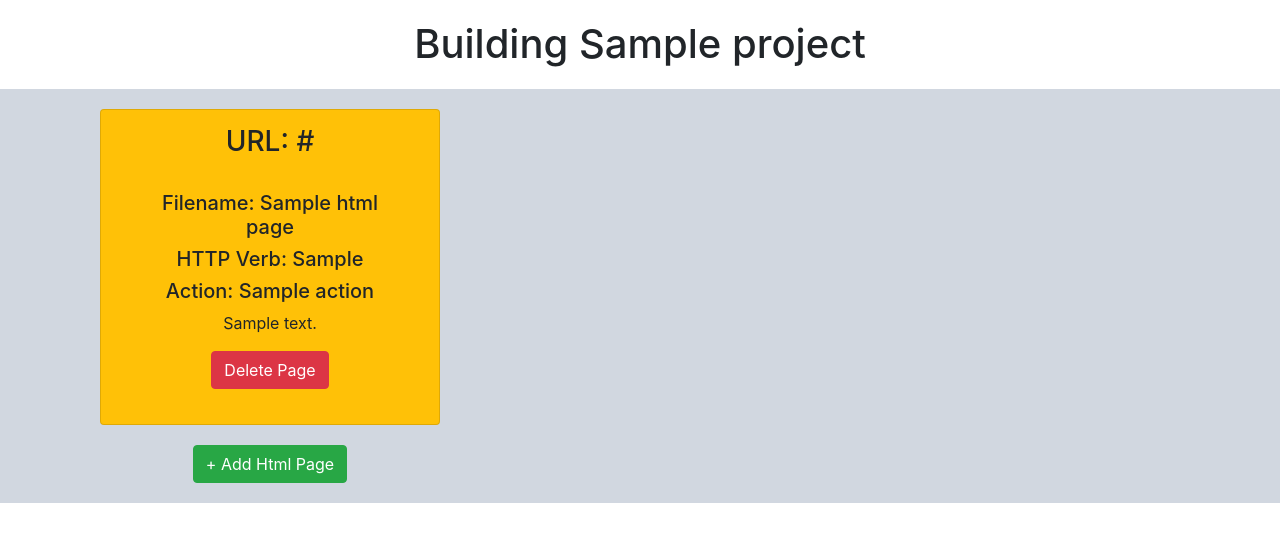
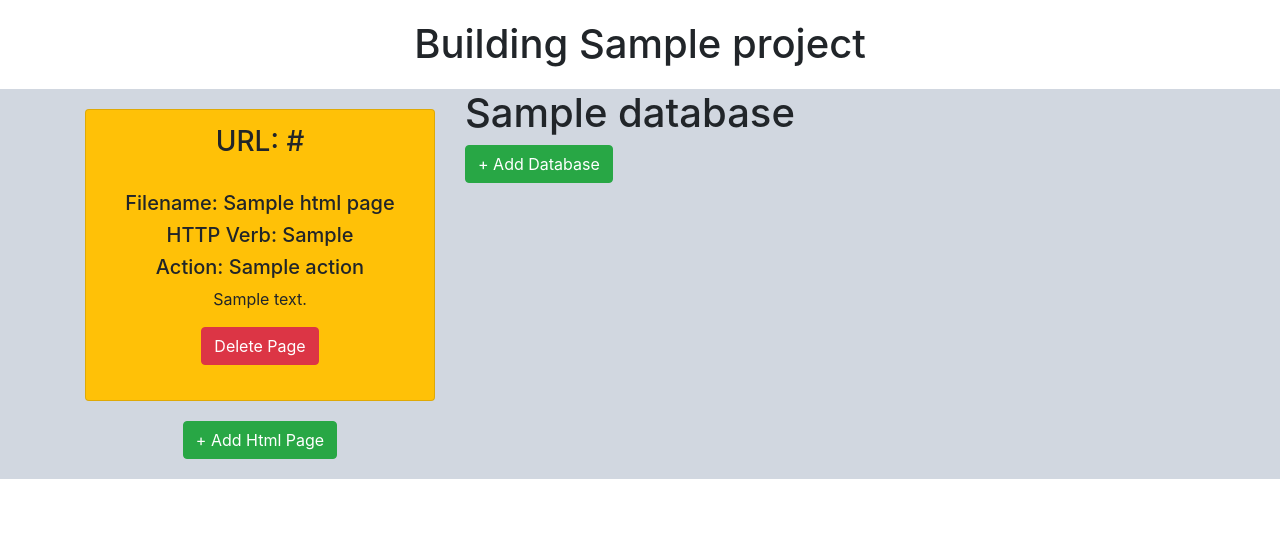
Before and after one commit to APNovichkov/BuildABackend, a Flask app: template templates/builder.html in a window 1280 px wide. Shown: the part 56-598 px from the top of the page. Run offline with Flask 2, Linux system fonts and the light colour scheme; the template is opened without the code that fills it: most values are stand-ins (such as "Sample title", 1, 10 or a date in 2020); some libraries are stand-ins or nearby versions.

Commit message:
[addition] Added database resource functionality

```diff
--- a/app.py
+++ b/app.py
@@ -10,6 +10,7 @@ db = client['BuildABackend']
 # collections
 html_pages = db['html_pages']
 projects = db['projects']
+databases = db['databases']
 
 
 @app.route("/")
@@ -26,6 +27,7 @@ def show_builder(project_id):
     return render_template(
         "builder.html",
         html_pages=html_pages.find({'project_id': project_id}),
+        databases=databases.find({'project_id': project_id}),
         project=projects.find_one({'_id': ObjectId(project_id)}),
         num_html_pages=html_pages.find({'project_id': project_id}).count())
 
@@ -61,6 +63,7 @@ def create_new_project():
 
     return redirect(url_for("show_builder", project_id=project_id))
 
+# CRUD for HTML pages
 @app.route("/builder/add-html", methods=['POST'])
 def add_html_page():
     """Add new HTML page to builder."""
@@ -88,6 +91,23 @@ def remove_html_page(html_page_id):
 
     return redirect(url_for("show_builder", project_id=project_id))
 
+# CRUD for DATABASES
+@app.route("/builder/add-database", methods=['POST'])
+def add_database():
+    """Add new database to builder."""
+
+    collections = request.form.get('collections').split()
+
+    database = {
+        'project_id': request.form.get("project-id"),
+        'framework': request.form.get("database-framework"),
+        'name': request.form.get("name"),
+        'collections': collections}
+
+    databases.insert_one(database)
+
+    return redirect(url_for("show_builder", project_id=database['project_id']))
+
 
 if __name__ == "__main__":
     app.run(debug=True)
--- a/templates/builder.html
+++ b/templates/builder.html
@@ -14,10 +14,10 @@
 
 <div class="row-centered" style="background-color: #D1D7E0">
     <div class="container">
-        <div class="row-centered">
+        <div class="row">
             <!-- HTML PAGES -->
-            <div class="html-pages">
-                <div class="col-md-4" style="text-align: center">
+            <div class="col-md-4" style="text-align: center">
+                <div class="html-pages">
                     <!-- Show all current html_pages -->
                     {% for html_page in html_pages %}
                         <div class="html-snippet">
@@ -32,7 +32,7 @@
                         </div>
                     {% endif %}
 
-                    <!-- Button to Open the Modal -->
+                    <!-- Button to open the Add HTML-page Modal -->
                     <div class="add-html-button">
                         <button type="button" class="btn btn-success" data-toggle="modal" data-target="#add-html-page">
                             + Add Html Page
@@ -44,11 +44,34 @@
                 </div>
             </div>
             <!-- Databases -->
-            <div class="databases">
-                <div class="col-md-4">
+            <div class="col-md-4">
+                <div class="databases">
+                    <!-- Show all current databases -->
+                    {% for database in databases %}
+                        <div class="database-snippet">
+                            <h1>{{ database.name }}</h1>
+                        </div>
+                    {% endfor %}
+
+                    <!-- Show if no databases present -->
+                    {% if num_dabases == 0 %}
+                        <div style="padding-top:15px">
+                            <span class="badge badge-secondary">No Databases yet!</span>
+                        </div>
+                    {% endif %}
+
+                    <!-- Button to open the Add Database Modal -->
+                    <div class="add-database-button">
+                        <button type="button" class="btn btn-success" data-toggle="modal" data-target="#add-database-page">
+                            + Add Database
+                        </button>
+                    </div>
+
+                    {% include "partials/new_database_modal.html" %}
 
                 </div>
             </div>
+
 
             <div class="col-md-4"></div>
         </div>
--- /dev/null
+++ b/templates/partials/new_database_modal.html
@@ -0,0 +1,39 @@
+<!-- The Modal -->
+<div class="modal fade" id="add-database-page">
+    <div class="modal-dialog">
+        <form action="/builder/add-database" method="POST">
+            <div class="modal-content">
+                <div class="modal-header">
+                    <h4 class="modal-title">Add new Database</h4>
+                    <button type="button" class="close" data-dismiss="modal">&times;</button>
+                </div>
+
+                <!-- Modal body -->
+                <div class="modal-body">
+                    <fieldset>
+                        <input type="hidden" name="project-id" value={{ project._id }}>
+
+                        <div class="form-group">
+                            <select name="database-framework" class="custom-select">
+                                <option selected value="flask">Select Database Framework</option>
+                                <option value="flask">Flask</option>
+                            </select>
+                        </div>
+
+                        <div class="form-group">
+                            <input class='form-control' id='db-name' type='text' name='name' placeholder='Database Name'/>
+                        </div>
+                        <div class="form-group">
+                            <textarea class='form-control' id='collection-list' name='collections' rows='2' placeholder='Collection Names(separate with new lines!)'></textarea>
+                        </div>
+                    </fieldset>
+                </div>
+
+                <!-- Modal footer -->
+                <div class="modal-footer justify-content-start">
+                    <button type="submit" class="btn btn-success">Add</button>
+                </div>
+            </div>
+        </form>
+    </div>
+</div>
```
Also changed, not shown: 1 other file.
